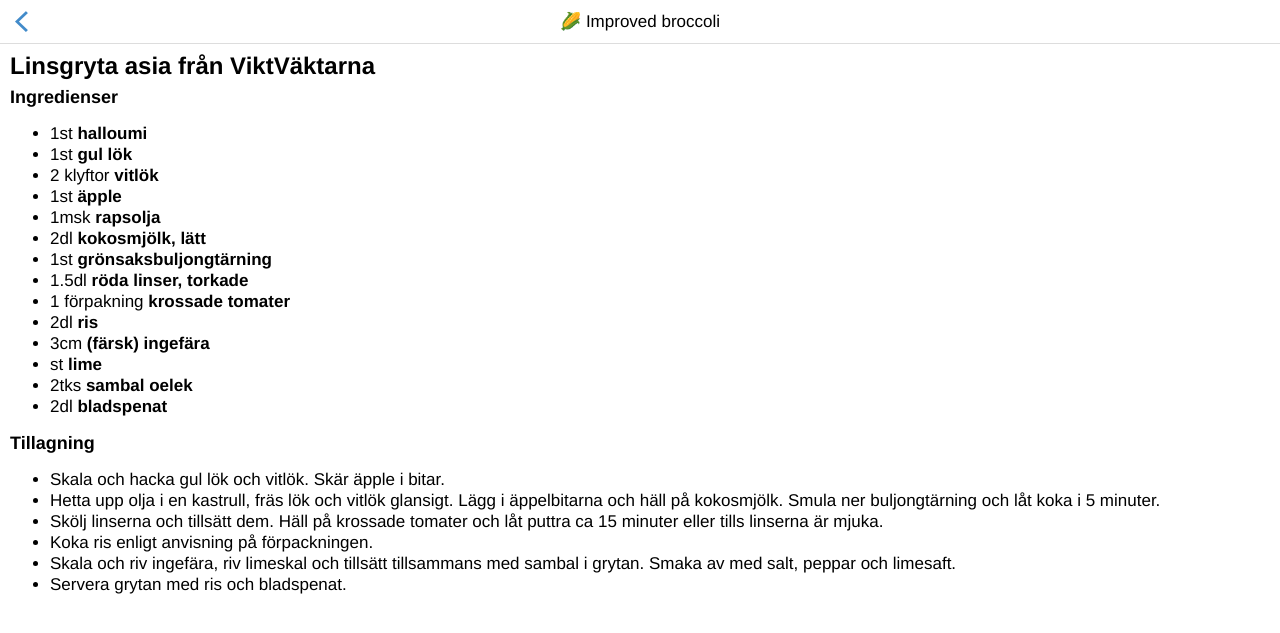
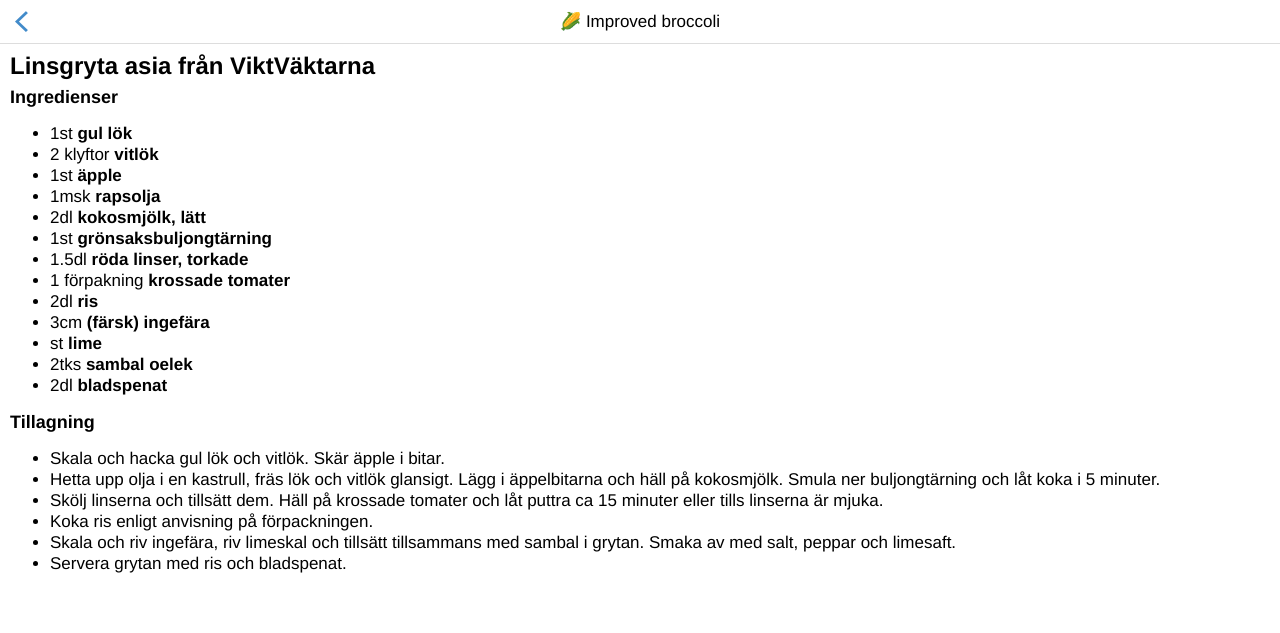
Before and after one commit to bulv1ne/improved-broccoli, a Jekyll site: the page built from _recipes/linsgryta-asia.md, in a window 1280 px wide. Shown: the top 633 px of the page. Built offline with Jekyll 4.4.1, drawn with Linux system fonts in a browser that asks for light colours.

Commit message:
Remove haloumi from linsgryta

```diff
--- a/_recipes/linsgryta-asia.md
+++ b/_recipes/linsgryta-asia.md
@@ -5,8 +5,6 @@ categories:
   - medium
 date: 2019-09-23
 ingredients:
-  - amount: 1st
-    name: halloumi
   - amount: 1st
     name: gul lök
   - amount: 2 klyftor
```
